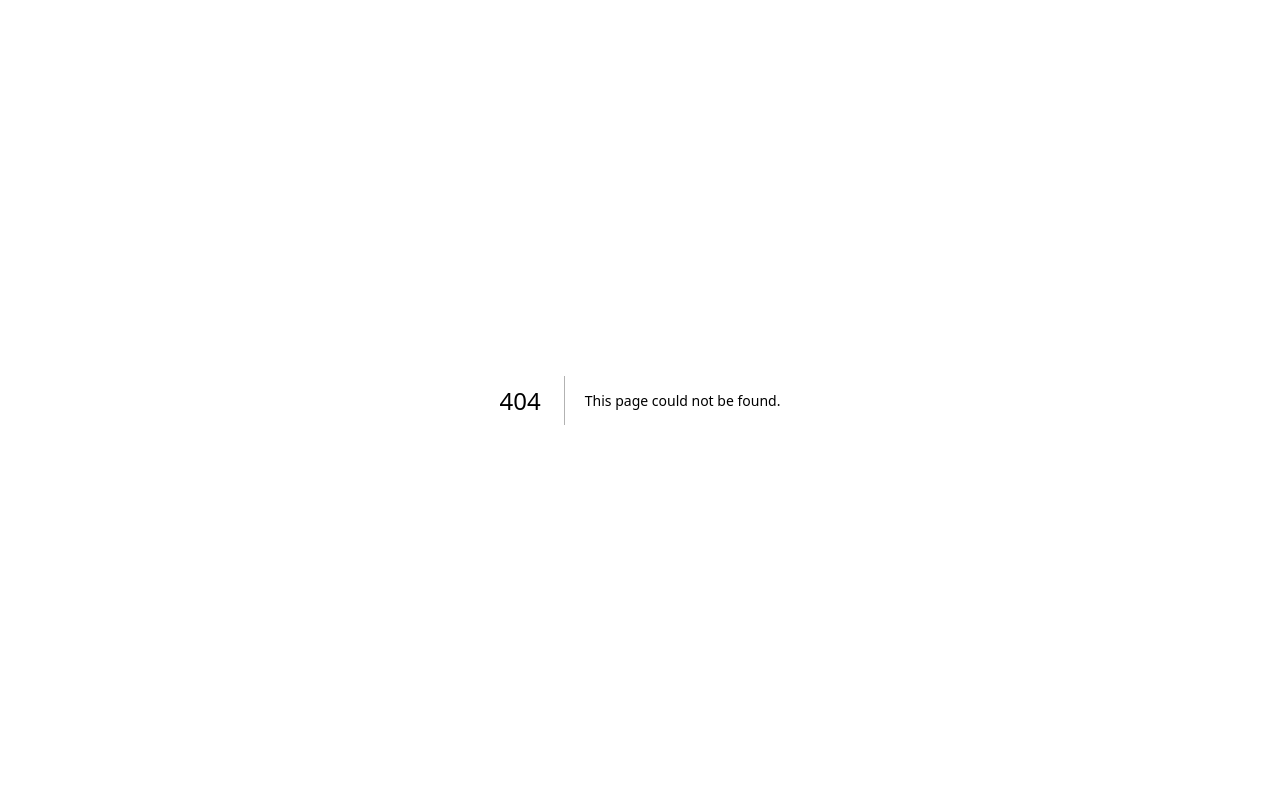
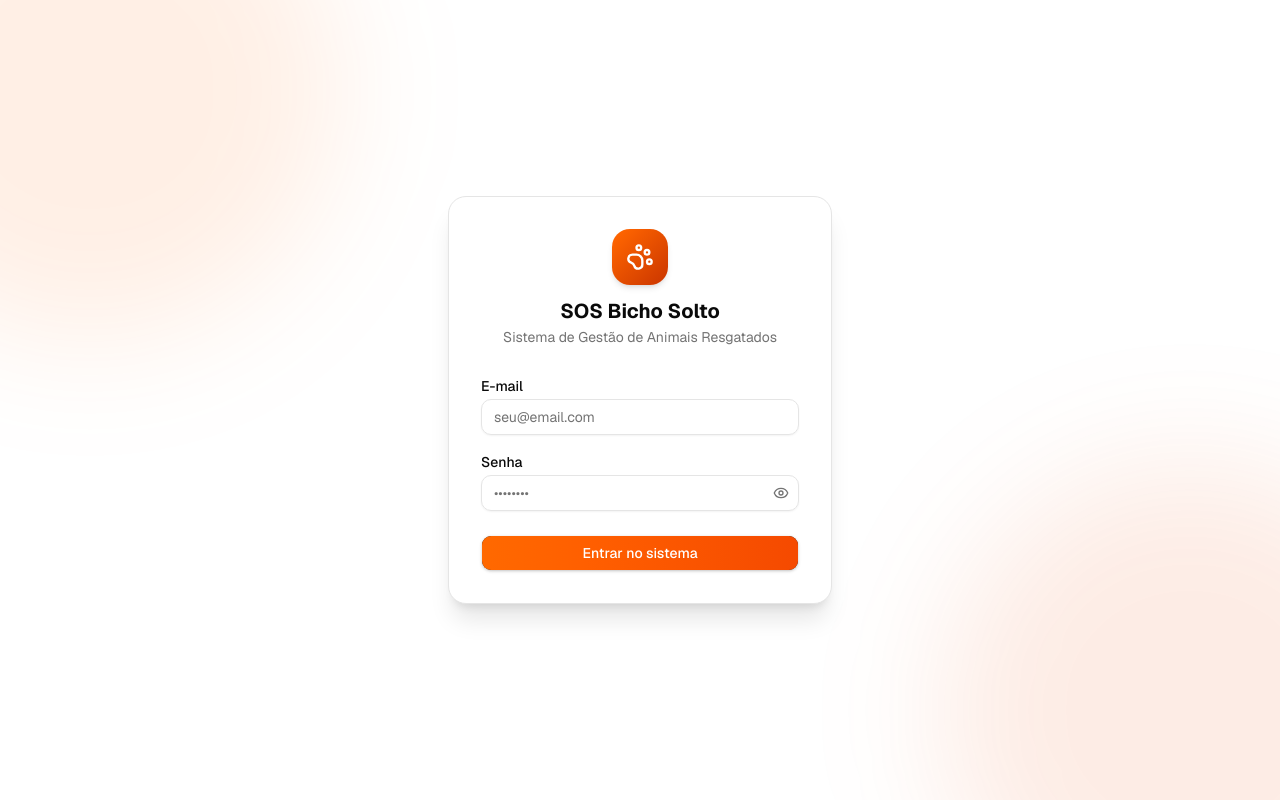
Before and after one commit to lucas-gabryel/sos-bicho-solto, a Next.js app: page /login in a window 1280 px wide. Before the commit this address had no page. Built offline with nearby package versions, Linux system fonts and the light colour scheme.

Commit message:
feat: implement login page

```diff
--- /dev/null
+++ b/app/login/page.tsx
@@ -0,0 +1,114 @@
+'use client';
+
+import { yupResolver } from '@hookform/resolvers/yup';
+import { Eye, EyeOff, PawPrint } from 'lucide-react';
+import { useState } from 'react';
+import { useForm } from 'react-hook-form';
+import * as yup from 'yup';
+
+import { Button } from '@/components/ui/button';
+import { Input } from '@/components/ui/input';
+import { Label } from '@/components/ui/label';
+import { useLogin } from '@/hooks/use-login';
+import { cn } from '@/lib/utils';
+import { useRouter } from 'next/navigation';
+
+const schema = yup.object({
+  email: yup.string().email('E-mail inválido').required('E-mail é obrigatório'),
+  password: yup.string().required('Senha é obrigatória'),
+});
+
+type FormData = yup.InferType<typeof schema>;
+
+export default function LoginPage() {
+  const router = useRouter();
+  const { mutateAsync: login, isPending } = useLogin();
+  const [showPassword, setShowPassword] = useState(false);
+
+  const {
+    register,
+    handleSubmit,
+    formState: { errors },
+  } = useForm<FormData>({ resolver: yupResolver(schema) });
+
+  const onSubmit = async (data: FormData) => {
+    await login(data);
+    router.push('/dashboard');
+  };
+
+  return (
+    <div className="relative flex min-h-screen items-center justify-center overflow-hidden bg-background px-4">
+      <div
+        aria-hidden
+        className="pointer-events-none absolute -left-40 -top-40 size-125 rounded-full bg-orange-500/10 blur-3xl"
+      />
+      <div
+        aria-hidden
+        className="pointer-events-none absolute -bottom-40 -right-40 size-125 rounded-full bg-orange-600/10 blur-3xl"
+      />
+
+      <div className="relative w-full max-w-sm">
+        <div className="rounded-2xl border border-border bg-card p-8 shadow-xl">
+          <div className="mb-8 flex flex-col items-center gap-3">
+            <div className="flex size-14 items-center justify-center rounded-2xl bg-linear-to-br from-orange-500 to-orange-700 shadow-md">
+              <PawPrint className="size-7 text-white" />
+            </div>
+            <div className="text-center">
+              <h1 className="text-xl font-bold text-foreground">SOS Bicho Solto</h1>
+              <p className="mt-0.5 text-sm text-muted-foreground">Sistema de Gestão de Animais Resgatados</p>
+            </div>
+          </div>
+
+          <form onSubmit={handleSubmit(onSubmit)} noValidate className="flex flex-col gap-5">
+            <div className="flex flex-col gap-1.5">
+              <Label htmlFor="email">E-mail</Label>
+              <Input
+                id="email"
+                type="email"
+                placeholder="seu@email.com"
+                autoComplete="email"
+                aria-invalid={!!errors.email}
+                {...register('email')}
+              />
+              {errors.email && <p className="text-xs text-destructive">{errors.email.message}</p>}
+            </div>
+
+            <div className="flex flex-col gap-1.5">
+              <Label htmlFor="password">Senha</Label>
+              <div className="relative">
+                <Input
+                  id="password"
+                  type={showPassword ? 'text' : 'password'}
+                  placeholder="••••••••"
+                  autoComplete="current-password"
+                  className="pr-9"
+                  aria-invalid={!!errors.password}
+                  {...register('password')}
+                />
+                <button
+                  type="button"
+                  onClick={() => setShowPassword((v) => !v)}
+                  className="absolute right-2.5 top-1/2 -translate-y-1/2 text-muted-foreground transition-colors hover:text-foreground"
+                  aria-label={showPassword ? 'Ocultar senha' : 'Mostrar senha'}
+                >
+                  {showPassword ? <EyeOff className="size-4" /> : <Eye className="size-4" />}
+                </button>
+              </div>
+              {errors.password && <p className="text-xs text-destructive">{errors.password.message}</p>}
+            </div>
+
+            <Button
+              type="submit"
+              disabled={isPending}
+              className={cn(
+                'mt-1 h-9 w-full bg-linear-to-r from-orange-500 to-orange-600 text-white shadow-sm hover:from-orange-600 hover:to-orange-700',
+              )}
+            >
+              {isPending ? 'Entrando...' : 'Entrar no sistema'}
+            </Button>
+          </form>
+        </div>
+      </div>
+    </div>
+  );
+}
--- a/app/page.tsx
+++ /dev/null
@@ -1,19 +0,0 @@
-import { Button } from '@/components/ui/button';
-
-export default function Page() {
-  return (
-    <div className="flex min-h-svh p-6">
-      <div className="flex max-w-md min-w-0 flex-col gap-4 text-sm leading-loose">
-        <div>
-          <h1 className="font-medium">Project ready!</h1>
-          <p>You may now add components and start building.</p>
-          <p>We&apos;ve already added the button component for you.</p>
-          <Button className="mt-2">Button</Button>
-        </div>
-        <div className="font-mono text-xs text-muted-foreground">
-          (Press <kbd>d</kbd> to toggle dark mode)
-        </div>
-      </div>
-    </div>
-  );
-}
--- /dev/null
+++ b/hooks/use-login.ts
@@ -0,0 +1,7 @@
+import { useMutation } from '@tanstack/react-query';
+
+import { login } from '@/services/auth.service';
+
+export function useLogin() {
+  return useMutation({ mutationFn: login });
+}
--- a/package.json
+++ b/package.json
@@ -14,6 +14,7 @@
     "typecheck": "tsc --noEmit"
   },
   "dependencies": {
+    "@hookform/resolvers": "^5.2.2",
     "@tanstack/react-query": "^5.100.9",
     "class-variance-authority": "^0.7.1",
     "clsx": "^2.1.1",
@@ -23,9 +24,11 @@
     "radix-ui": "^1.4.3",
     "react": "^19.2.4",
     "react-dom": "^19.2.4",
+    "react-hook-form": "^7.75.0",
     "shadcn": "^4.7.0",
     "tailwind-merge": "^3.5.0",
-    "tw-animate-css": "^1.4.0"
+    "tw-animate-css": "^1.4.0",
+    "yup": "^1.7.1"
   },
   "devDependencies": {
     "@eslint/eslintrc": "^3",
--- /dev/null
+++ b/services/auth.service.ts
@@ -0,0 +1,8 @@
+export interface LoginCredentials {
+  email: string;
+  password: string;
+}
+
+export async function login(_credentials: LoginCredentials): Promise<void> {
+  await new Promise((resolve) => setTimeout(resolve, 500));
+}
```
Also changed, not shown: 2 other files (tests, documents, lock files or other folders).
